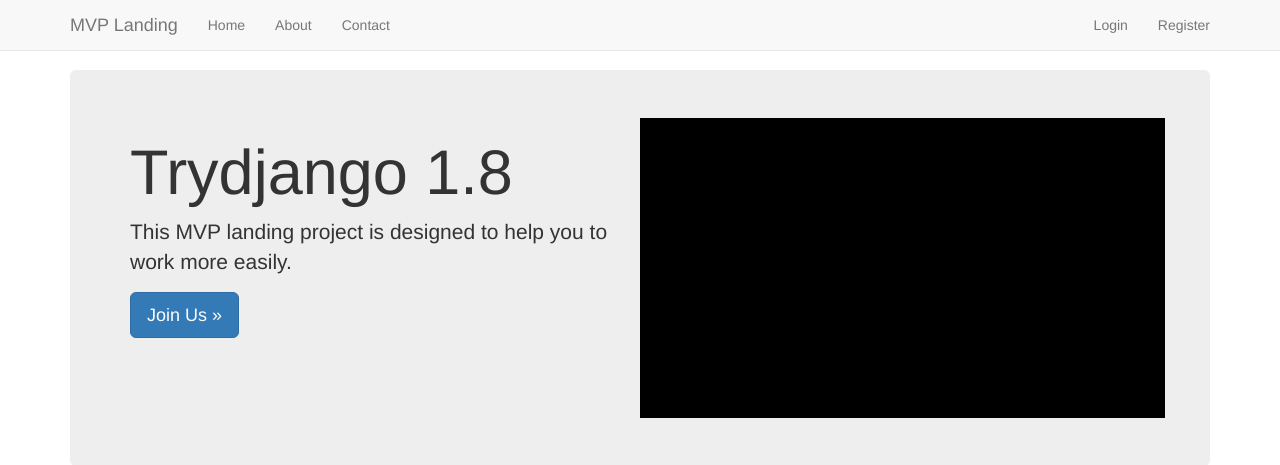
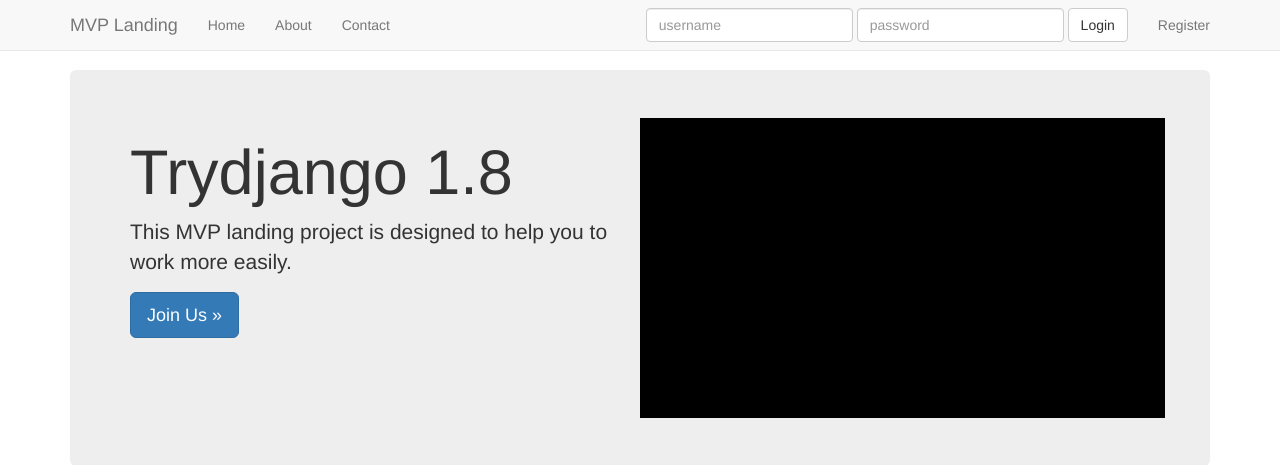
Before and after one commit to Tasnuvaleeya/ecommerce-django, a Django app: page / in a window 1280 px wide. Shown: the top 465 px of the page. Run offline with Django 3.2, Linux system fonts and the light colour scheme; some libraries are stand-ins or nearby versions.

Commit message:
login from bootstrap navbar

```diff
--- a/src/templates/navbar.html
+++ b/src/templates/navbar.html
@@ -27,15 +27,27 @@
               <!--</ul>-->
             <!--</li>-->
           </ul>
+
           <ul class="nav navbar-nav navbar-right">
             {% if request.user.is_authenticated %}
+
             <li><a href="{% url 'auth_logout' %}">Logout</a></li>
             {% else %}
-            <li><a href="{% url 'auth_login' %}">Login</a></li>
-
             <li><a href="{% url 'registration_register' %}">Register</a></li>
             {% endif %}
           </ul>
+            {% if not request.user.is_authenticated and not '/accounts/login' in request.get_full_path %}
+                     <form class="navbar-form navbar-right" method="POST" action="{% url 'auth_login' %}">{% csrf_token %}
+                    <div class="form-group">
+                        <input type="text" class="form-control" name="username" placeholder="username"/>
+                    </div>
+
+                     <div class="form-group">
+                         <input type="password" class="form-control" name="password" placeholder="password"/>
+                    </div>
+                    <button type="submit" class="btn btn-default">Login</button>
+                </form>
+            {% endif %}
         </div><!--/.nav-collapse -->
       </div>
     </nav>
```
